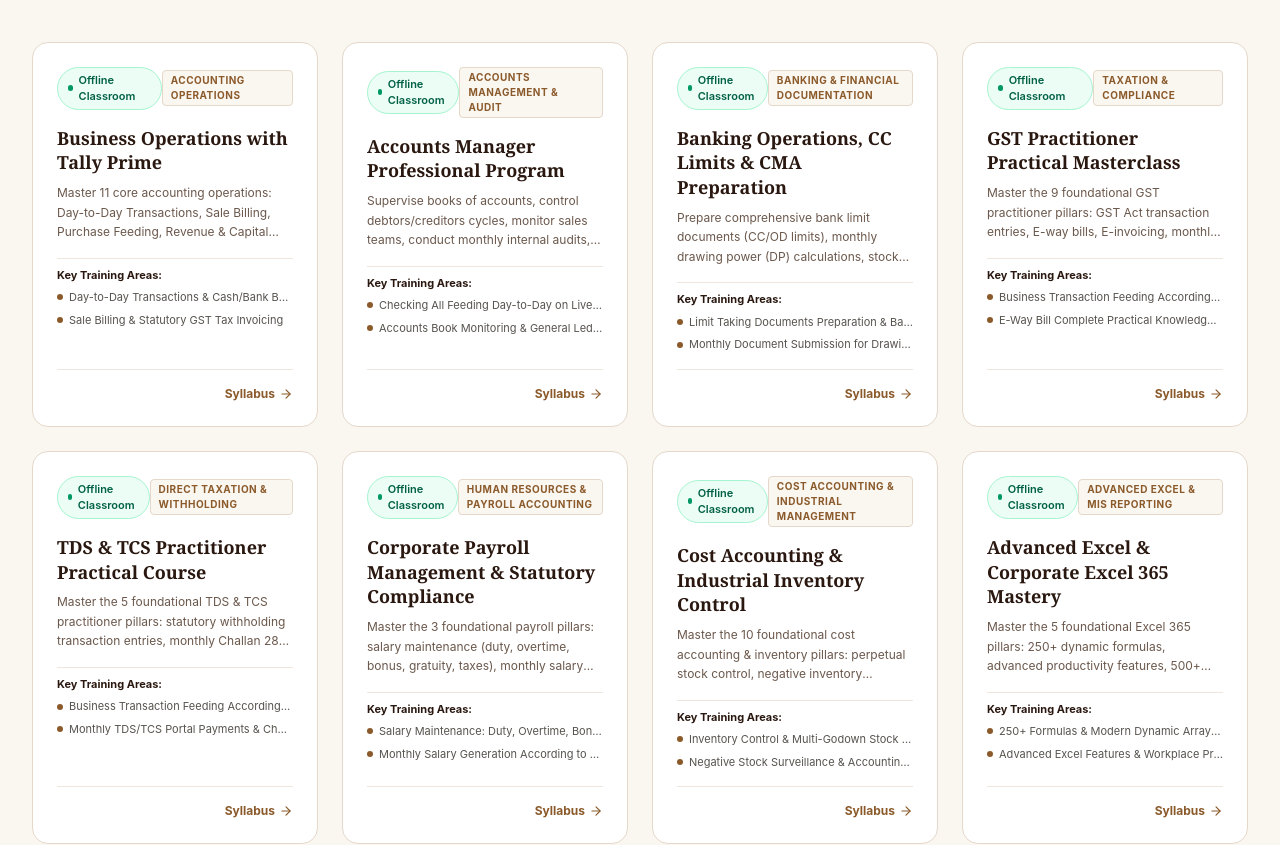
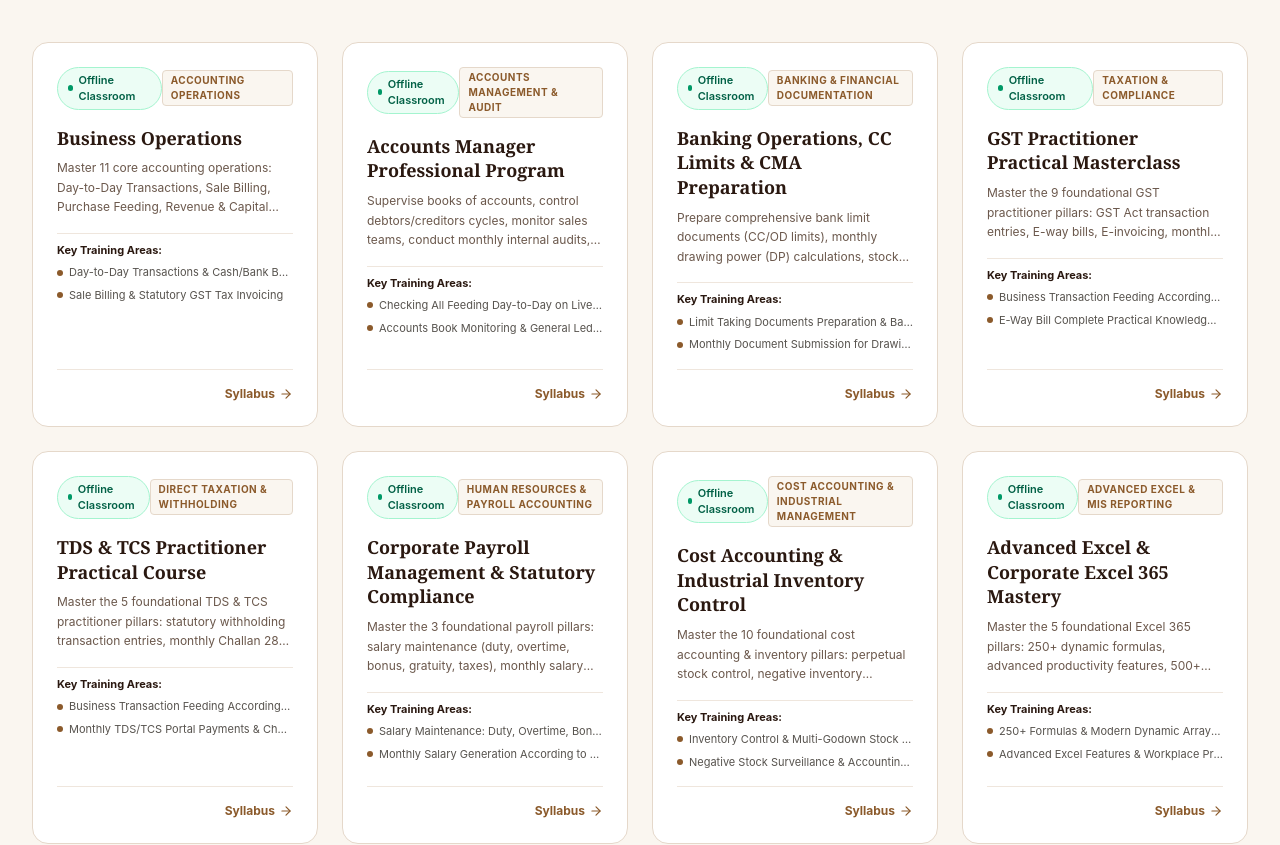
Before and after one commit to innerinsulater41-debug/YLCC, a Next.js app: page / in a window 1280 px wide. Shown: the part 1226-2071 px from the top of the page. Built offline with nearby package versions, Linux system fonts and the light colour scheme; no server answers.

Commit message:
feat(programs): update course title to Business Operations

```diff
--- a/src/components/home/QuickEnquiryForm.tsx
+++ b/src/components/home/QuickEnquiryForm.tsx
@@ -12,7 +12,7 @@ export default function QuickEnquiryForm({ programsList }: QuickEnquiryFormProps
     name: '',
     email: '',
     phone: '',
-    programOfInterest: 'Business Operations with Tally Prime',
+    programOfInterest: 'Business Operations',
     preferredBatch: 'Morning Batch (8:30 AM – 10:30 AM)',
     message: '',
   });
@@ -43,7 +43,7 @@ export default function QuickEnquiryForm({ programsList }: QuickEnquiryFormProps
         name: '',
         email: '',
         phone: '',
-        programOfInterest: 'Business Operations with Tally Prime',
+        programOfInterest: 'Business Operations',
         preferredBatch: 'Morning Batch (8:30 AM – 10:30 AM)',
         message: '',
       });
@@ -135,7 +135,7 @@ export default function QuickEnquiryForm({ programsList }: QuickEnquiryFormProps
             onChange={(e) => setFormData({ ...formData, programOfInterest: e.target.value })}
             className="w-full px-3 py-2 text-sm bg-[#FAF6F0] border border-[#D8C5B2] rounded-lg focus:outline-none focus:ring-2 focus:ring-[#8B5A2B] focus:border-transparent text-[#2A1810]"
           >
-            <option value="Business Operations with Tally Prime">Business Operations with Tally Prime</option>
+            <option value="Business Operations">Business Operations</option>
             <option value="Accounts Manager Professional Program">Accounts Manager Professional Program</option>
             <option value="Banking Operations & CC Limits">Banking Operations & CC Limits</option>
             <option value="GST Practitioner Masterclass">GST Practitioner Masterclass</option>
--- a/src/components/layout/Footer.tsx
+++ b/src/components/layout/Footer.tsx
@@ -87,7 +87,7 @@ export default function Footer({ settings }: FooterProps) {
                   href="/programs/accounts-operator"
                   className="hover:text-white transition-colors flex items-center justify-between"
                 >
-                  <span>Business Operations with Tally Prime</span>
+                  <span>Business Operations</span>
                   <ArrowUpRight className="w-3.5 h-3.5 opacity-60" />
                 </Link>
               </li>
--- a/src/lib/db/seed-data.ts
+++ b/src/lib/db/seed-data.ts
@@ -47,12 +47,12 @@ export const initialPrograms: Program[] = [
   {
     id: 'prog-1',
     slug: 'accounts-operator',
-    title: 'Business Operations with Tally Prime',
+    title: 'Business Operations',
     category: 'Accounting Operations',
     shortDescription:
       'Master 11 core accounting operations: Day-to-Day Transactions, Sale Billing, Purchase Feeding, Revenue & Capital Expenditure, Capital Investment, E-Way Bill, E-Invoice, Transportation, Party Balance, and Stock View.',
     detailedDescription:
-      'The Business Operations with Tally Prime program is meticulously structured for commerce students, fresh graduates, and junior accountants. Unlike theoretical book-keeping, this course simulates a live corporate accounts department from Day 1. You will master the 11 foundational pillars of professional accounting operations: recording live daily transactions, executing GST sale billing, feeding vendor purchases, accounting for capital investments versus revenue expenditures, managing fixed assets and CapEx, generating government-mandated E-way bills and E-invoices, handling transportation bills and freight inward, reconciling customer & supplier party balances, and maintaining real-time stock and godown inventory views.',
+      'The Business Operations program is meticulously structured for commerce students, fresh graduates, and junior accountants. Unlike theoretical book-keeping, this course simulates a live corporate accounts department from Day 1. You will master the 11 foundational pillars of professional accounting operations: recording live daily transactions, executing GST sale billing, feeding vendor purchases, accounting for capital investments versus revenue expenditures, managing fixed assets and CapEx, generating government-mandated E-way bills and E-invoices, handling transportation bills and freight inward, reconciling customer & supplier party balances, and maintaining real-time stock and godown inventory views.',
     duration: '2.5 Months',
     mode: 'Offline Classroom',
     fees: 14500,
@@ -65,7 +65,7 @@ export const initialPrograms: Program[] = [
     availableSeats: 6,
     startDate: '1st & 15th of Every Month',
     brochureUrl: '/sample-docs/YLCC-Course-Accounts-Operator-Manager.pdf',
-    certificateInfo: 'YLCC Verified Business Operations with Tally Prime Certification upon practical ledger evaluation',
+    certificateInfo: 'YLCC Verified Business Operations Certification upon practical ledger evaluation',
     isFeatured: true,
     status: 'published',
     displayOrder: 1,
@@ -258,7 +258,7 @@ export const initialPrograms: Program[] = [
       'Flawless real-time generation and compliance of government-mandated E-Way bills and B2B E-Invoices with IRN & QR codes',
       'Accurate live management of cash book, bank accounts, vendor/customer ledgers with zero discrepancies, and real-time godown inventory tallies',
     ],
-    seoTitle: 'Business Operations with Tally Prime Course | Practical Accounting Training Jaipur | YLCC',
+    seoTitle: 'Business Operations Course | Practical Accounting Training Jaipur | YLCC',
     seoDescription:
       'Learn live business accounting entries, sales billing, purchase registers, E-way bill, E-invoicing, and ledger reconciliations at YLCC Jaipur.',
   },
```
Also changed, not shown: data/ylcc_database.json.
